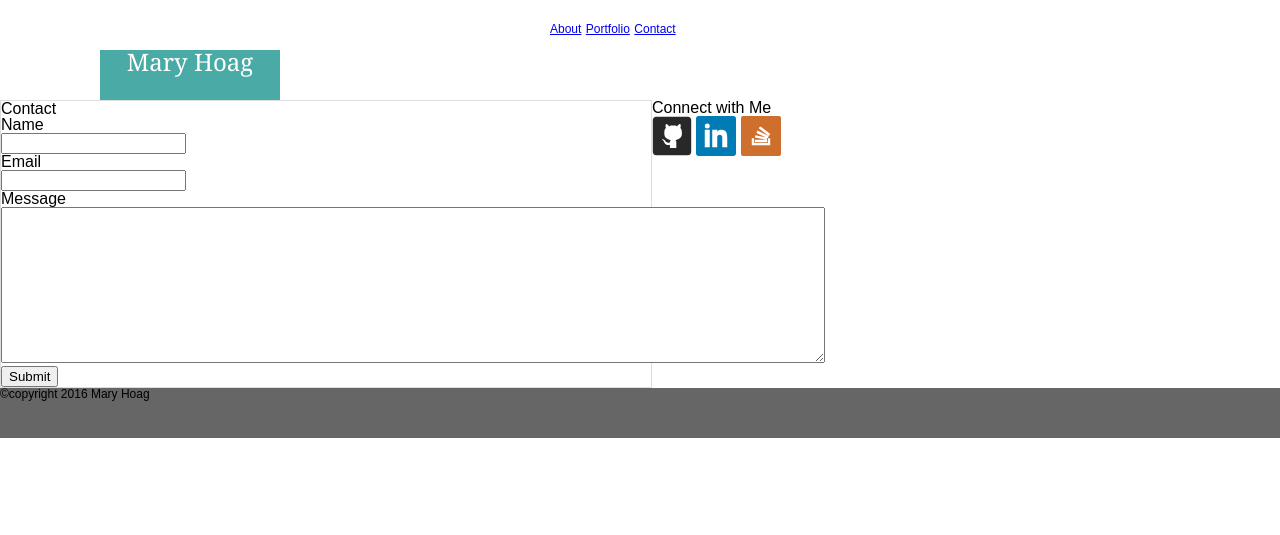
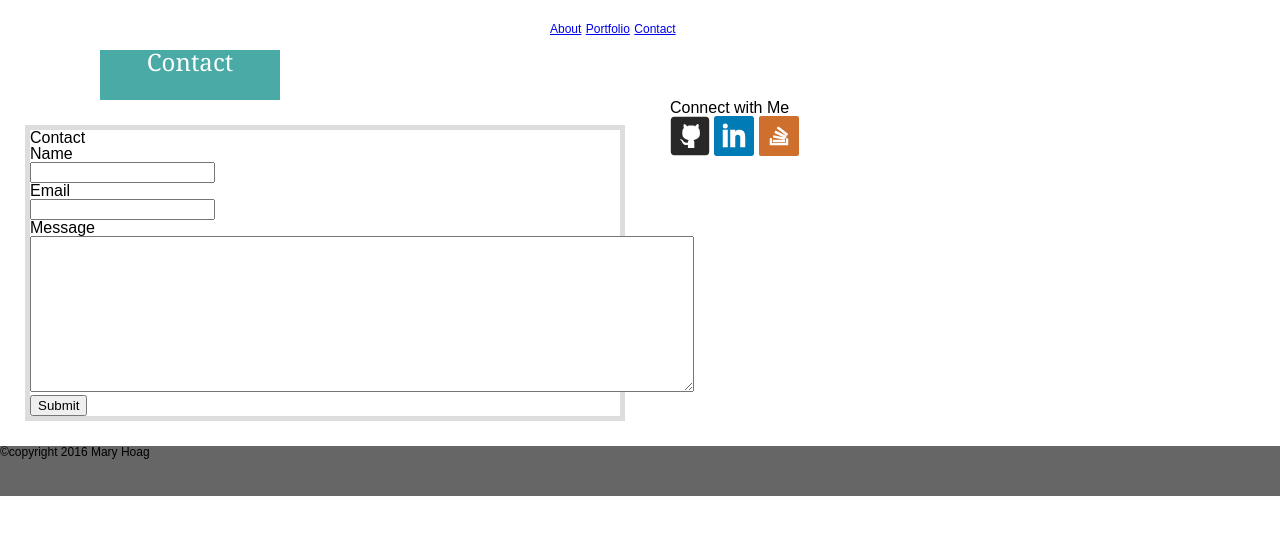
Before and after one commit to maryhoag/Basic-Portfolio, a PHP site: page /contact.html in a window 1280 px wide. Shown: the top 535 px of the page. Run offline with PHP 8.4, Linux system fonts and the light colour scheme.

Commit message:
css tweaks

```diff
--- a/assets/css/style.css
+++ b/assets/css/style.css
@@ -2,12 +2,8 @@
 body{
 	font: #777777;
 	font-family: "Arial", "Helvetica Neue", Helvetica, sans-serif;
+}
 
-}
-.main {
-	background-color: #ffffff;
-	float: left;
-}
 
 h1 h2 {
 	font-family: "Georgia", Times, Times New Roman, serif;
@@ -16,10 +12,15 @@ h2 {
 	color: #4aaaa5;
 	font-size: 24px;
 }
+
 .container {
 	/* This background provided by Alte Mo of subtlepatterns.com */
 	background-image: url(../images/fresh_snow/fresh_snow.png);
-	width: 960px;
+}
+
+header {
+	background-color: #ffffff;
+	width: 100%;
 }
 
 .navbar {
@@ -36,11 +37,6 @@ h2 {
 	font-size: 75%;
 }
 
-header {
-	background-color: #ffffff;
-	width: 100%;
-}
-
 .me {
 	background-color: #4aaaa5;
 	color: white;
@@ -55,18 +51,23 @@ header {
 }
 
 .main {
-	width: 650px;
+	width: 590px;
 	background-color: #ffffff;
 	border-color: #dddddd;
 	border-style: solid;
-	border-width: 1px;
+	border-width: 5px;
+	margin: 25px;
 	float: left;
 	clear: left;
 }
+
+/*needs to float left NOT right*/
 aside {
 	float: left;
-	width: 270px;
+	width: 240px;
 	background-color: #ffffff;
+	margin-left: 20px;
+	margin-right: 10px;
 
 }
 .image {
--- a/contact.html
+++ b/contact.html
@@ -1,7 +1,7 @@
 <!DOCTYPE html>
 <html>
 <head>
-	<title>Contact</title>
+	<title>Contact Me</title>
 	<link rel="stylesheet" type="text/css" href="assets/css/reset.css">
 	<link rel="stylesheet" type="text/css" href="assets/css/style.css">
 
@@ -9,7 +9,7 @@
 
 <body>
 	<header>
-		<h1 class="me">Mary Hoag</h1>
+		<h1 class="me">Contact</h1>
 		<!--navigation bar-->
 		<ul class="navbar">
 			<li><a href="index.html">About</a></li>
@@ -29,7 +29,7 @@
 				<input type="text" name="email">
 				<br>
 				Message<br>
-				<textarea name="message" rows="10" cols="100"></textarea>
+				<textarea name="message" rows="10" cols="80"></textarea>
 				<br>
 				<input type="submit" value="Submit">
 			</form>
--- a/index.html
+++ b/index.html
@@ -20,7 +20,7 @@
 	<section class="container">
 
 		<section class="main">
-			<h2 class="main">About Me</h2>
+			<h2 >About Me</h2>
 			<!-- bio -->
 			<p>
 				Cupcake ipsum dolor sit amet tart. Powder candy canes caramels muffin cake. Tart caramels powder icing jelly-o cupcake.
--- a/portfolio.html
+++ b/portfolio.html
@@ -2,8 +2,8 @@
 <html>
 <head>
 	<title>Portfolio</title>
+	<link rel="stylesheet" type="text/css" href="assets/css/reset.css">
 	<link rel="stylesheet" type="text/css" href="assets/css/style.css">
-	<link rel="stylesheet" type="text/css" href="assets/css/reset.css">
 </head>
 
 <body>
```
